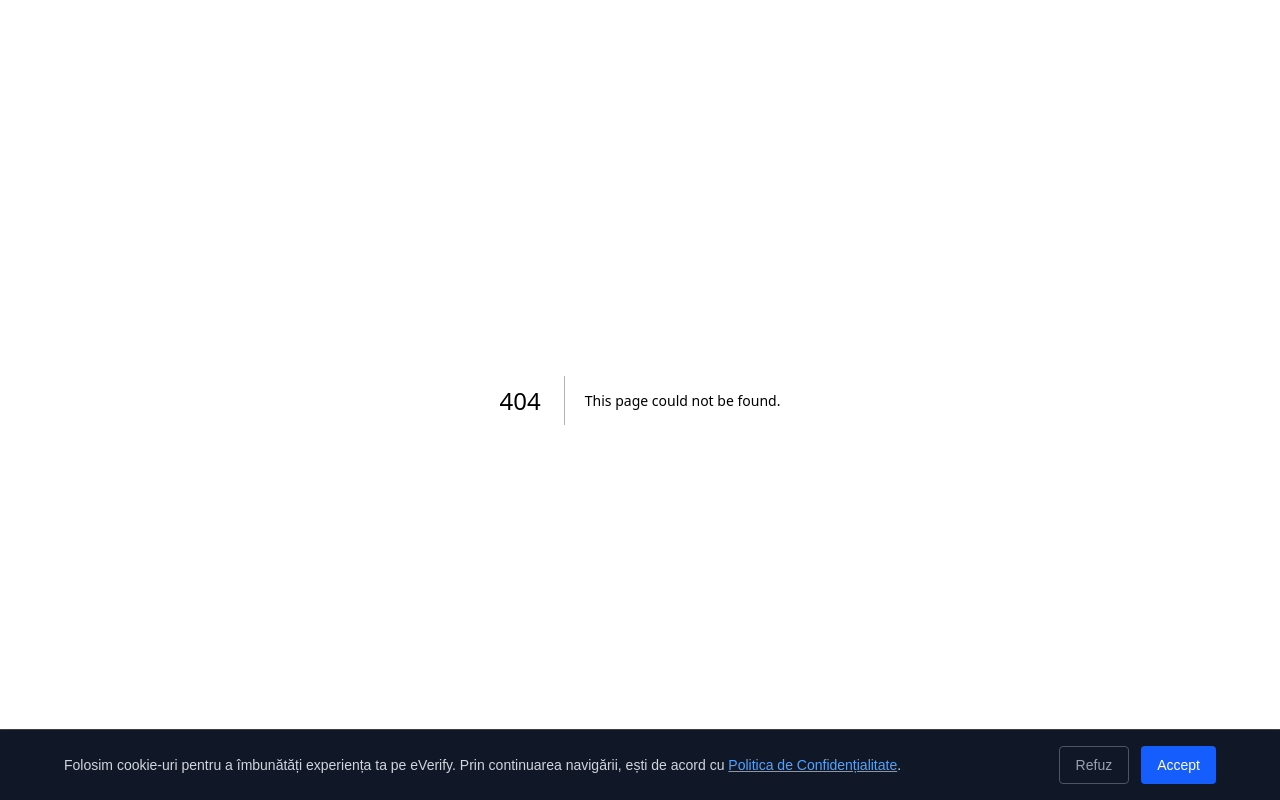
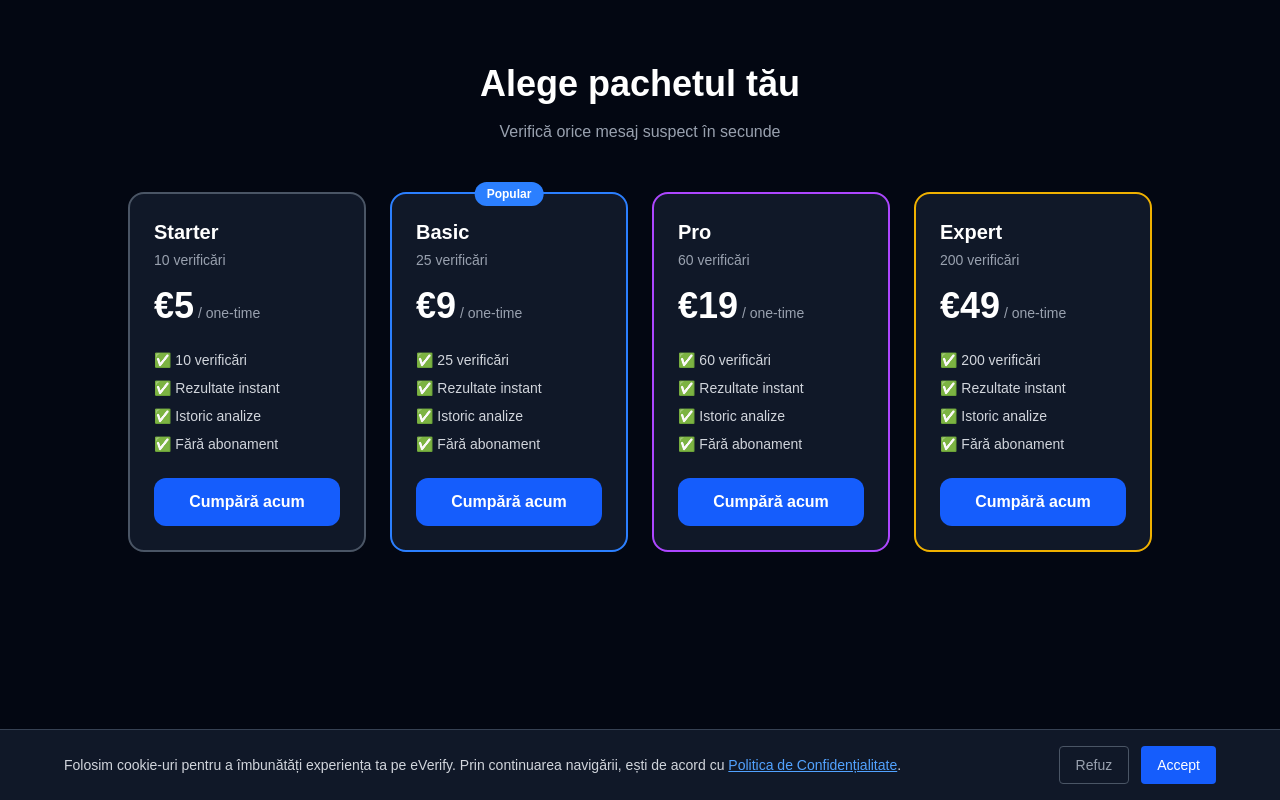
Before and after one commit to everifyro/everify, a Next.js app: page /pricing in a window 1280 px wide. Before the commit this address had no page. Built offline with nearby package versions, Linux system fonts and the light colour scheme.

Commit message:
Create page.tsx

```diff
--- /dev/null
+++ b/app/pricing/page.tsx
@@ -0,0 +1,116 @@
+'use client';
+
+import { useState } from 'react';
+import { useRouter } from 'next/navigation';
+
+const packages = [
+  {
+    priceId: 'price_1TVWF5PHeKMimTR5zpaSwrYd',
+    name: 'Starter',
+    price: 5,
+    credits: 10,
+    description: '10 verificări',
+    color: 'border-gray-600',
+  },
+  {
+    priceId: 'price_1TVWGDPHeKMimTR5xFX33SSa',
+    name: 'Basic',
+    price: 9,
+    credits: 25,
+    description: '25 verificări',
+    color: 'border-blue-500',
+    popular: true,
+  },
+  {
+    priceId: 'price_1TVWHEPHeKMimTR5BYrGSQ1i',
+    name: 'Pro',
+    price: 19,
+    credits: 60,
+    description: '60 verificări',
+    color: 'border-purple-500',
+  },
+  {
+    priceId: 'price_1TVWIUPHeKMimTR5uDkxpnil',
+    name: 'Expert',
+    price: 49,
+    credits: 200,
+    description: '200 verificări',
+    color: 'border-yellow-500',
+  },
+];
+
+export default function PricingPage() {
+  const [loading, setLoading] = useState<string | null>(null);
+  const router = useRouter();
+
+  const handlePurchase = async (priceId: string) => {
+    setLoading(priceId);
+    try {
+      const res = await fetch('/api/stripe/checkout', {
+        method: 'POST',
+        headers: { 'Content-Type': 'application/json' },
+        body: JSON.stringify({
+          priceId,
+          userId: 'test-user',
+          userEmail: 'test@test.com',
+        }),
+      });
+
+      const data = await res.json();
+      if (data.url) {
+        window.location.href = data.url;
+      }
+    } catch (error) {
+      console.error('Checkout error:', error);
+    } finally {
+      setLoading(null);
+    }
+  };
+
+  return (
+    <main className="min-h-screen bg-gray-950 text-white py-16 px-4">
+      <div className="max-w-5xl mx-auto">
+        <h1 className="text-4xl font-bold text-center mb-4">
+          Alege pachetul tău
+        </h1>
+        <p className="text-gray-400 text-center mb-12">
+          Verifică orice mesaj suspect în secunde
+        </p>
+
+        <div className="grid grid-cols-1 sm:grid-cols-2 lg:grid-cols-4 gap-6">
+          {packages.map((pkg) => (
+            <div
+              key={pkg.priceId}
+              className={`relative rounded-2xl border-2 ${pkg.color} bg-gray-900 p-6 flex flex-col`}
+            >
+              {pkg.popular && (
+                <span className="absolute -top-3 left-1/2 -translate-x-1/2 bg-blue-500 text-white text-xs font-bold px-3 py-1 rounded-full">
+                  Popular
+                </span>
+              )}
+              <h2 className="text-xl font-bold mb-1">{pkg.name}</h2>
+              <p className="text-gray-400 text-sm mb-4">{pkg.description}</p>
+              <p className="text-4xl font-bold mb-6">
+                €{pkg.price}
+                <span className="text-sm text-gray-400 font-normal"> / one-time</span>
+              </p>
+              <ul className="text-sm text-gray-300 mb-6 space-y-2 flex-1">
+                <li>✅ {pkg.credits} verificări</li>
+                <li>✅ Rezultate instant</li>
+                <li>✅ Istoric analize</li>
+                <li>✅ Fără abonament</li>
+              </ul>
+              <button
+                onClick={() => handlePurchase(pkg.priceId)}
+                disabled={loading === pkg.priceId}
+                className="w-full py-3 rounded-xl bg-blue-600 hover:bg-blue-500 transition font-semibold disabled:opacity-50"
+              >
+                {loading === pkg.priceId ? 'Se încarcă...' : 'Cumpără acum'}
+              </button>
+            </div>
+          ))}
+        </div>
+      </div>
+    </main>
+  );
+}
```
